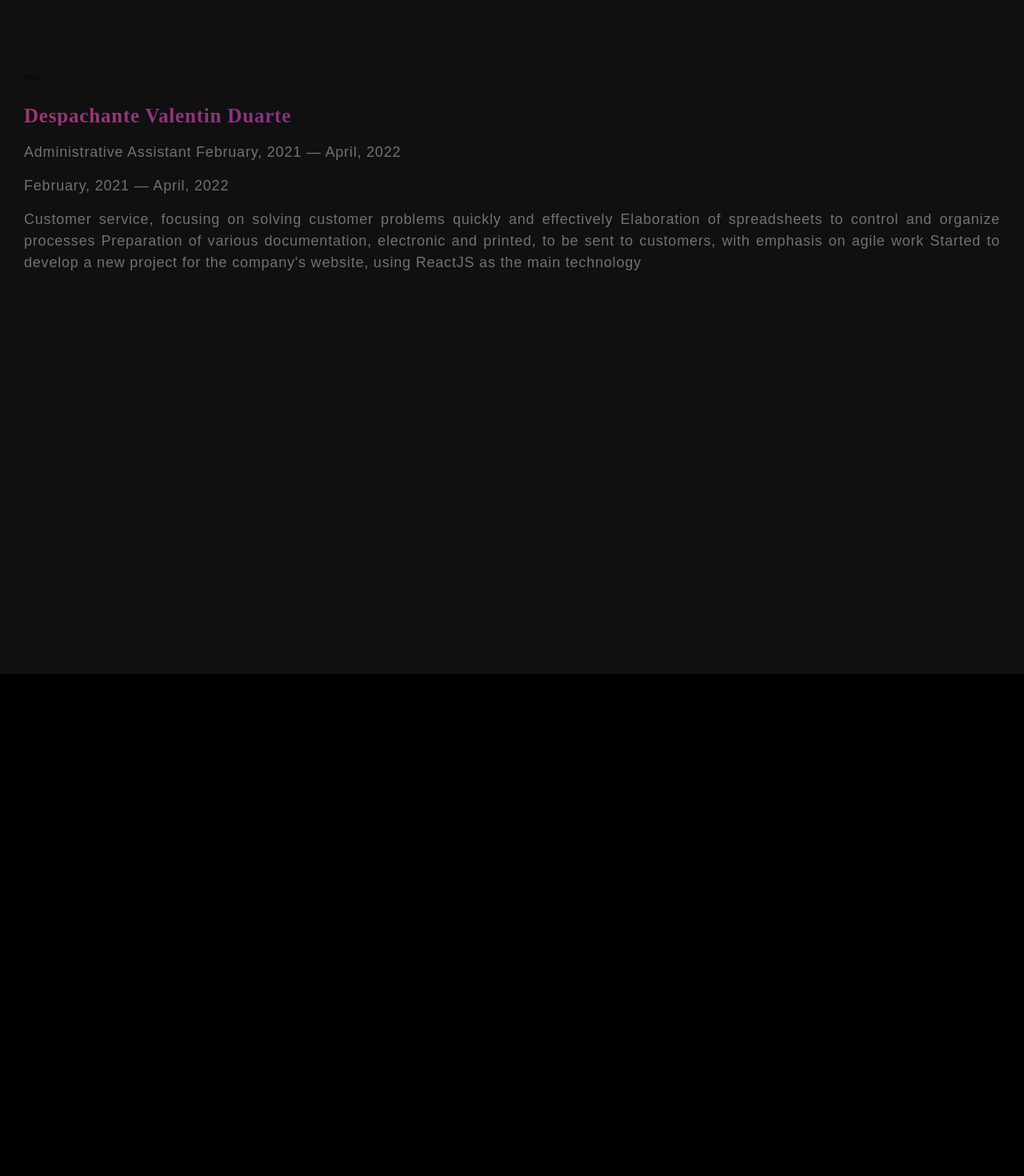
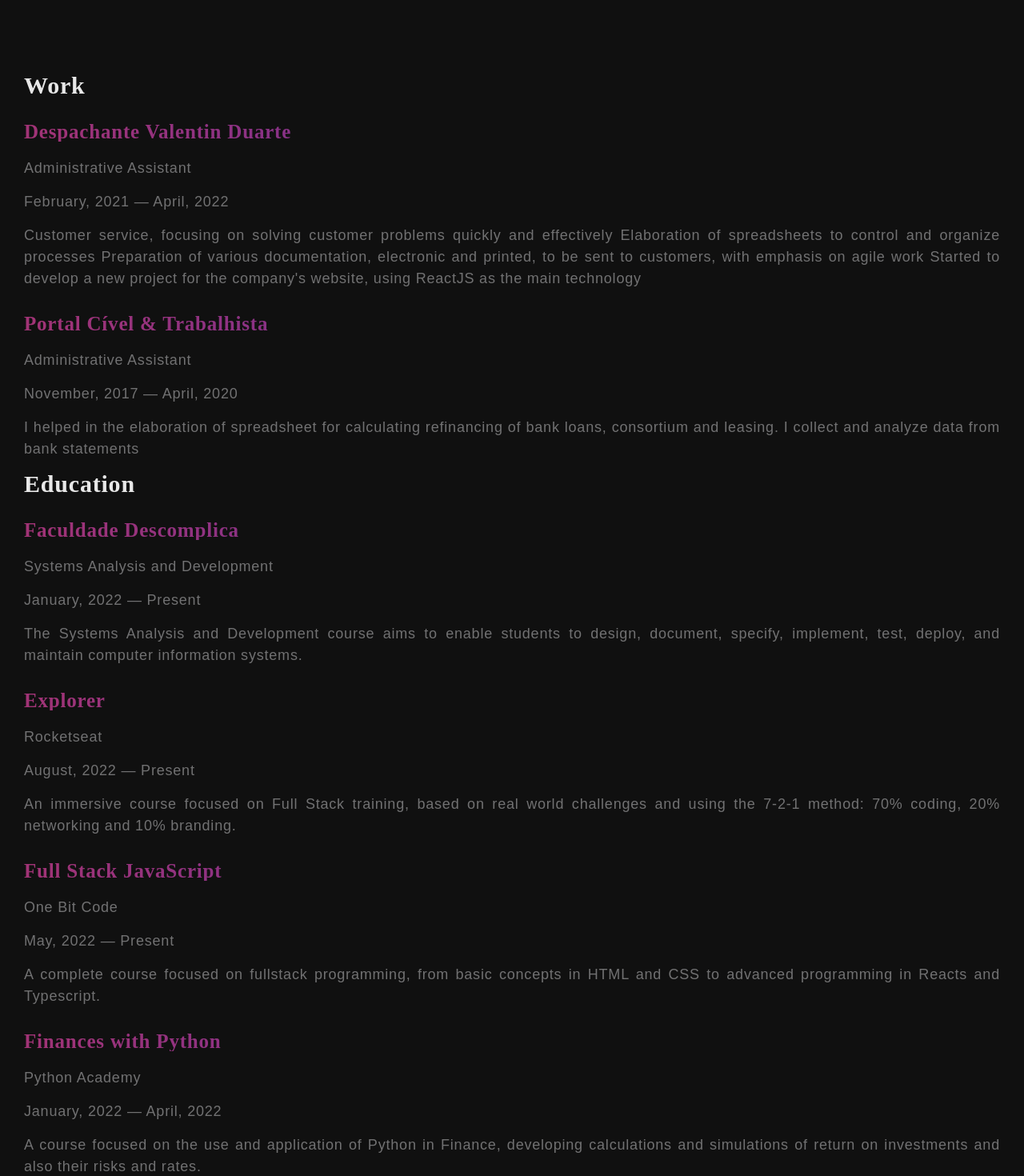
Before and after one commit to JoaoKshesek/portfolio_react, a React (Vite) app: page / in a window 1280 px wide. Shown: the part 1320-2790 px from the top of the page at 80% size. Before the commit the page ends 2162 px from the top, so only its background shows below. Built offline with nearby package versions, Linux system fonts and the light colour scheme.

Commit message:
resume section

```diff
--- a/src/components/Home/Home.css
+++ b/src/components/Home/Home.css
@@ -10,7 +10,7 @@
     display: flex;
     flex-direction: column;
     gap: 5rem;
-    padding: 8rem 5rem 10rem;
+    padding: 8rem 3rem 10rem;
 }
 
 .header-text  h1 {
--- a/src/components/Resume/Resume.css
+++ b/src/components/Resume/Resume.css
@@ -1,12 +1,26 @@
 #resume {
     width: 100%;
-    height: 100vh;
     background-color: #101010;
     padding: 5rem 3rem;
 }
 
-.col-right h3 {
-    background-image: linear-gradient(95deg, rgba(170, 54, 124, 0.95), rgba(74, 47, 189, 0.95));
-    background-clip: text;
-  color: transparent;
+h2 span{
+  color: var(--fc-secondary);
+  font-size: 30px;
+  font-weight: 700;
+  letter-spacing: 0.8px;
+  line-height: 1;
+  margin-bottom: 20px;
+  border-bottom: 1px solid var(--color-gradiente);
 }
+
+h3 {
+  background: var(--color-gradiente);
+  -webkit-background-clip: text;
+  -webkit-text-fill-color: transparent;
+  font-size: 30px;
+  font-weight: 700;
+  letter-spacing: 0.8px;
+  line-height: 1;
+  margin-bottom: 20px;
+}
--- a/src/components/Resume/Resume.jsx
+++ b/src/components/Resume/Resume.jsx
@@ -5,13 +5,65 @@
     <section id="resume">
       <div className='work'>
         <div className='col-left'>
-          <h2>Work</h2>
+          <h2><span>Work</span></h2>
         </div>
         <div className='col-right'>
-          <h3>Despachante Valentin Duarte</h3>
-          <p>Administrative Assistant February, 2021 — April, 2022</p>
-          <p>February, 2021 — April, 2022</p>
-          <p>Customer service, focusing on solving customer problems quickly and effectively Elaboration of spreadsheets to control and organize processes Preparation of various documentation, electronic and printed, to be sent to customers, with emphasis on agile work Started to develop a new project for the company's website, using ReactJS as the main technology</p>
+          <div className="item">
+            <h3>Despachante Valentin Duarte</h3>
+            <p>Administrative Assistant</p>
+            <p>February, 2021 — April, 2022</p>
+            <p>Customer service, focusing on solving customer problems quickly and effectively Elaboration of spreadsheets to control and organize processes Preparation of various documentation, electronic and printed, to be sent to customers, with emphasis on agile work Started to develop a new project for the company's website, using ReactJS as the main technology</p>
+          </div>
+          <div className="item">
+            <h3>Portal Cível & Trabalhista</h3>
+            <p>Administrative Assistant</p>
+            <p>November, 2017 — April, 2020</p>
+            <p>I helped in the elaboration of spreadsheet for calculating refinancing of bank loans, consortium and leasing. I collect and analyze data from bank statements</p>
+          </div>
+        </div>
+      </div>
+
+      <div className='education'>
+        <div className='col-left'>
+          <h2><span>Education</span></h2>
+        </div>
+        <div className='col-right'>
+          <div className="item">
+            <h3>Faculdade Descomplica</h3>
+            <p>Systems Analysis and Development</p>
+            <p>January, 2022 — Present</p>
+            <p>The Systems Analysis and Development course aims to enable students to design, document, specify, implement, test, deploy, and maintain computer information systems.</p>
+          </div>
+          <div className="item">
+            <h3>Explorer</h3>
+            <p>Rocketseat</p>
+            <p>August, 2022 — Present</p>
+            <p>An immersive course focused on Full Stack training, based on real world challenges and using the 7-2-1 method: 70% coding, 20% networking and 10% branding.</p>
+          </div>
+          <div className="item">
+            <h3>Full Stack JavaScript</h3>
+            <p>One Bit Code</p>
+            <p>May, 2022 — Present</p>
+            <p>A complete course focused on fullstack programming, from basic concepts in HTML and CSS to advanced programming in Reacts and Typescript.</p>
+          </div>
+          <div className="item">
+            <h3>Finances with Python</h3>
+            <p>Python Academy</p>
+            <p>January, 2022 — April, 2022</p>
+            <p>A course focused on the use and application of Python in Finance, developing calculations and simulations of return on investments and also their risks and rates.</p>
+          </div>
+        </div>
+      </div>
+      <div className='technologies'>
+        <div className='col-left'>
+          <h2><span>Technologies</span></h2>
+        </div>
+        <div className='col-right'>
+        <div className="item">
+            <h3>Finances with Python</h3>
+            <p>January, 2022 — April, 2022</p>
+            <p>A course focused on the use and application of Python in Finance, developing calculations and simulations of return on investments and also their risks and rates.</p>
+          </div>
         </div>
       </div>
     </section>
--- a/src/css/Main.css
+++ b/src/css/Main.css
@@ -5,6 +5,7 @@
 --fc-tertiary: #8a8a8b;
 --fc-quaternary: #717172;
 --ff-primary: 'Raleway', sans-serif;
+--color-gradiente: linear-gradient(95deg, rgba(170, 54, 124, 0.95), rgba(74, 47, 189, 0.95))
 
 }
 
```
